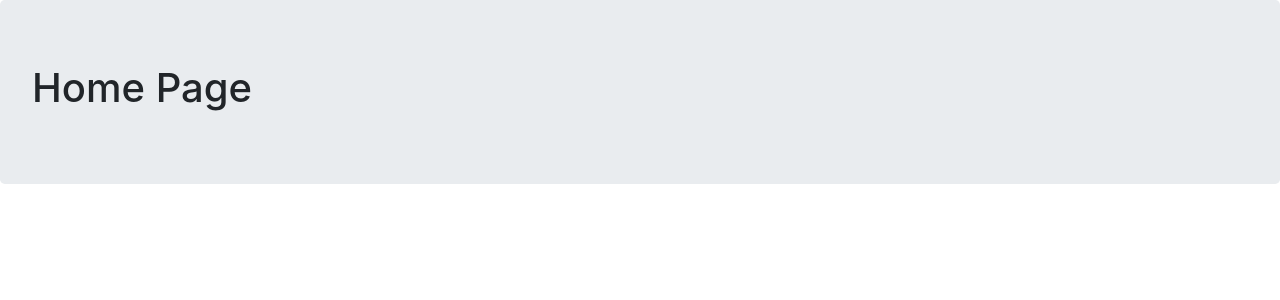
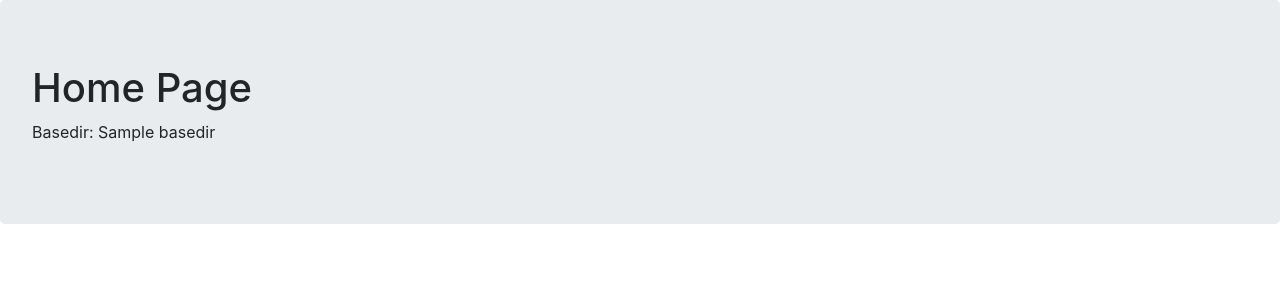
Before and after one commit to ghigbie/flask-database-practice, a Flask app: template templates/index.html in a window 1280 px wide. Shown: the part 72-372 px from the top of the page. Run offline with Flask 2, Linux system fonts and the light colour scheme; the template is opened without the code that fills it: most values are stand-ins (such as "Sample title", 1, 10 or a date in 2020); some libraries are stand-ins or nearby versions.

Commit message:
Add basedir to tempalte

```diff
--- a/app.py
+++ b/app.py
@@ -11,7 +11,7 @@ title = "Flask with Databases"
 
 @app.route('/')
 def index():
-    return render_template('index.html', title=title)
+    return render_template('index.html', title=title, basedir=basedir)
 
 @app.route('/about')
 def about():
--- a/templates/index.html
+++ b/templates/index.html
@@ -2,4 +2,5 @@
 
 {% block content %}
 <h1>Home Page</h1>
+<p>Basedir: {{ basedir }}</p>
 {% endblock %}
```
